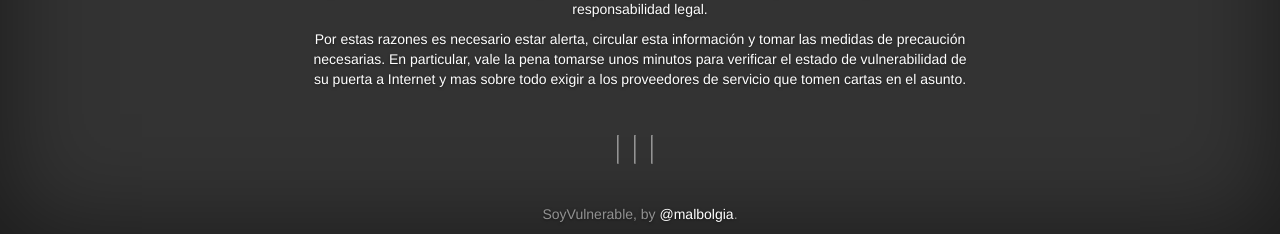
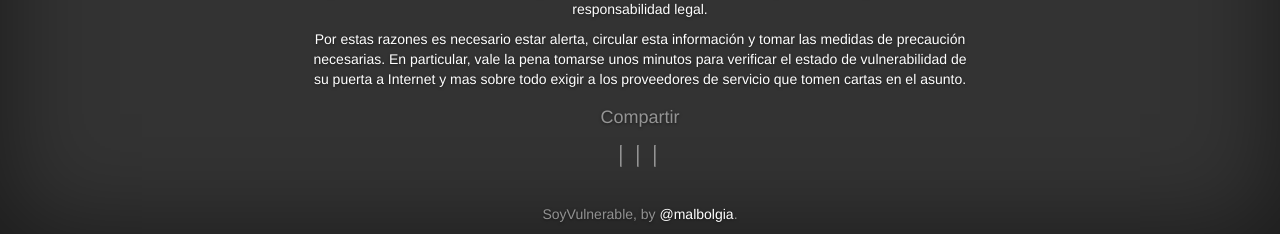
Before and after one commit to malbolgias/soyvulnerable, a Django app: page /problematica/ in a window 1280 px wide. Shown: the part 566-800 px from the top of the page. Run offline with Django 3.2, Linux system fonts and the light colour scheme; some libraries are stand-ins or nearby versions.

Commit message:
Elaboración de textos descriptivos y cambios de estilo.

```diff
--- a/vulns/static/css/social.css
+++ b/vulns/static/css/social.css
@@ -2,9 +2,9 @@
     color: white;
     border-radius: 4px;
     border: 1px outset rgba(128, 128, 128, 0.5);
-    min-width: 48px;
-    font-size: 24px;
-    line-height: 48px;
+    min-width: 36px;
+    font-size: 18px;
+    line-height: 36px;
     text-align: center;
     text-shadow: 1px 1px 1px rgba(128, 128, 128, 0.5);
 }
--- a/vulns/templates/vulns/base.html
+++ b/vulns/templates/vulns/base.html
@@ -52,13 +52,14 @@
           <div class="mastfoot">
             <div class="inner">
 	      <div id="social-bar">
-		  <a href="https://www.facebook.com/sharer/sharer.php?u=http%3A%2F%2Fsoyvulnerable.com">
+		  <h4>Compartir</h4>
+		  <a href="https://www.facebook.com/sharer/sharer.php?u=http%3A%2F%2Fsoyvulnerable.com" title="Compartir en Facebook">
 		      <i class="icon icon-facebook"></i>
 		  </a>
-		  <a href="https://twitter.com/intent/tweet?source=webclient&text=¿Usas+banda+ancha?+Comprueba+si+%23soyvulnerable+http://soyvulnerable.com">
+		  <a href="https://twitter.com/intent/tweet?source=webclient&text=¿Usas+banda+ancha?+Comprueba+si+%23soyvulnerable+http://soyvulnerable.com" title="Compartir en Twitter">
 		      <i class="icon icon-twitter"></i>
 		  </a>
-		  <a href="https://plus.google.com/share?url=http%3A%2F%2Fsoyvulnerable.com">
+		  <a href="https://plus.google.com/share?url=http%3A%2F%2Fsoyvulnerable.com" title="Compartir en Google+">
 		      <i class="icon icon-google-plus"></i>
 		  </a>
 	      </div>
--- a/vulns/templates/vulns/index.html
+++ b/vulns/templates/vulns/index.html
@@ -11,7 +11,13 @@
 <h2>{{host}}</h2>
 {% if vulnerable %}
 <h2><strong><font color="red">{{vulnerable}}</font></strong></h2>
+<p>
+Su dispositivo es vulnerable, por lo cual esta expuesto a los diferentes riesgos descritos en el apartado de problemática. Como subscriptor de un servicio de banda ancha, el proveedor debería ser responsable del aseguramiento de sus propios dispositivos. Es muy importante comunicarse con ellos y solicitar que el problema sea solucionado. Para facilitar esta labor puede seguir este <a href="/guion" title="Guion">guión</a> donde se detalla el problema para ser expuesto ante la linea de servicio del proveedor. También es importante comunicarse con las autoridades en búsqueda de una solución, en especial con el caivirtual y colcert. Ambas son entidades encargadas de seguridad en Internet, y ambas han sido contactadas previamente. Pero han ignorado la problemática. Si entre todos contribuimos para dar a conocer el problema puede que se le de un tratamiento pronto y efectivo.
+<br>
+Por el momento puede consultar las medidas preventivas en el siguiente <a href="/solucion" title="Solución">enlace</a>.
+</p>
 {% else %}
 <h2><strong><font color="green">No Vulnerable</font></strong></h2>
+<p>Las pruebas ejecutadas sobre su dispositivo tuvieron un resultado negativo, las vulnerabilidades comunes existentes posiblemente no lo afectan. Aunque existe la probabilidad que el proveedor haya restringido el rango de direcciones IP que lo pueden administrar y así también se impide la verificación correcta de las vulnerabilidades. Pero de igual manera las vulnerabilidades existen y pueden ser aprovechadas por actores maliciosos. Solo basta visitar una página <a href="http://www.inteco.es/technologyForecastingSearch/CERT/Alerta_Temprana/Bitacora_de_ciberseguridad/300M_routers_domesticos_comprometidos" title="Fuente" >infectada</a> para comprometer su dispositivo.</p>
 {% endif %}
 {% endblock %}
--- a/vulns/urls.py
+++ b/vulns/urls.py
@@ -7,4 +7,6 @@ urlpatterns = patterns('',
     url(r'^test/$', views.index, name='index'),
     url(r'^problematica/$', views.problematica, name='problematica'),
     url(r'^contacto/$', views.contacto, name='contacto'),
+    url(r'^guion/$', views.guion, name='guion'),
+    url(r'^solucion/$', views.guion, name='solucion'),
 )
--- a/vulns/views.py
+++ b/vulns/views.py
@@ -80,6 +80,9 @@ def problematica(request):
 def contacto(request):
     return render(request, 'vulns/contacto.html')
 
+def guion(request):
+    return render(request, 'vulns/guion.html')
+
 def get_ip(request):
     try:
       x_forward = request.META.get("HTTP_X_FORWARDED_FOR")
```
Also changed, not shown: vulns/static/css/cover.css (+7 -3 lines), 2 other files.
